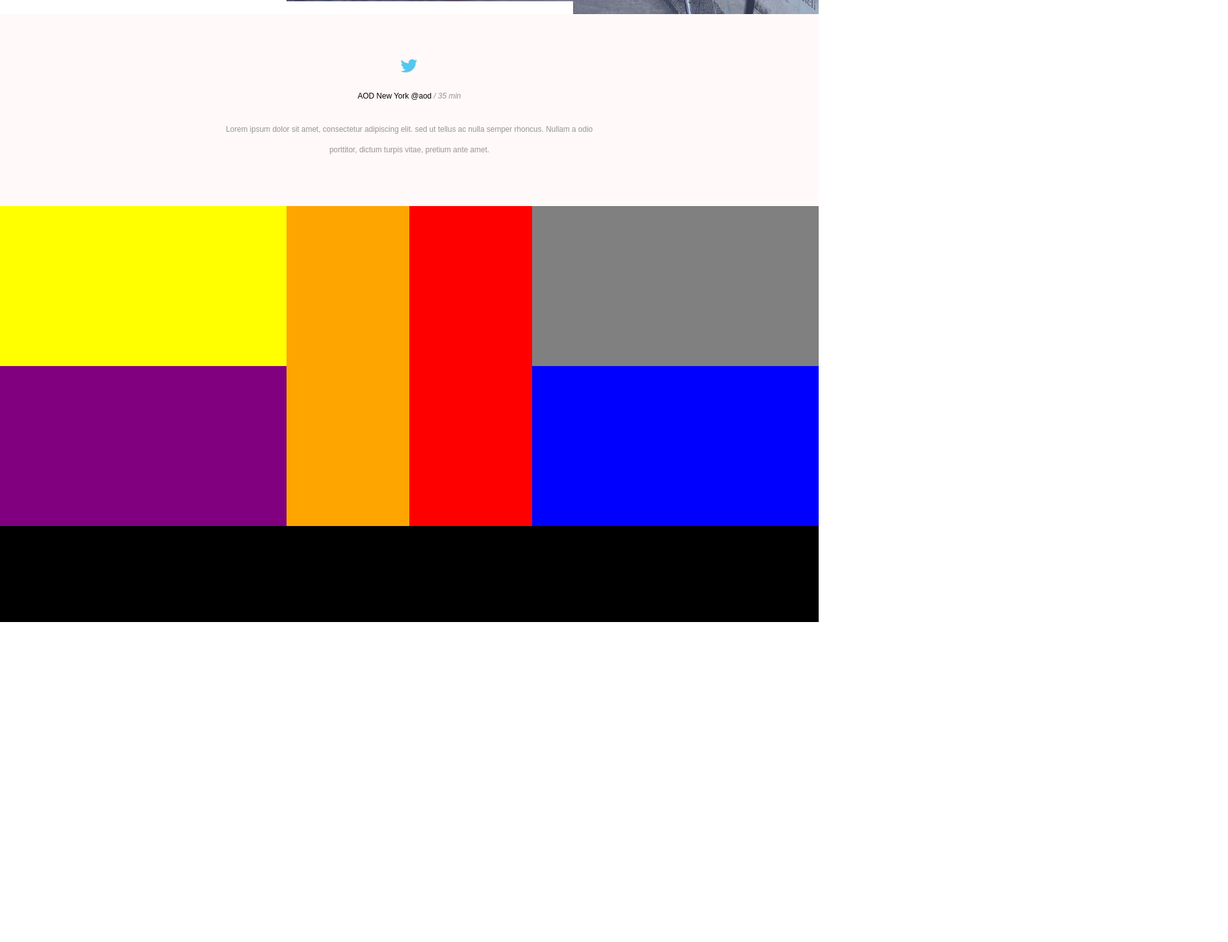
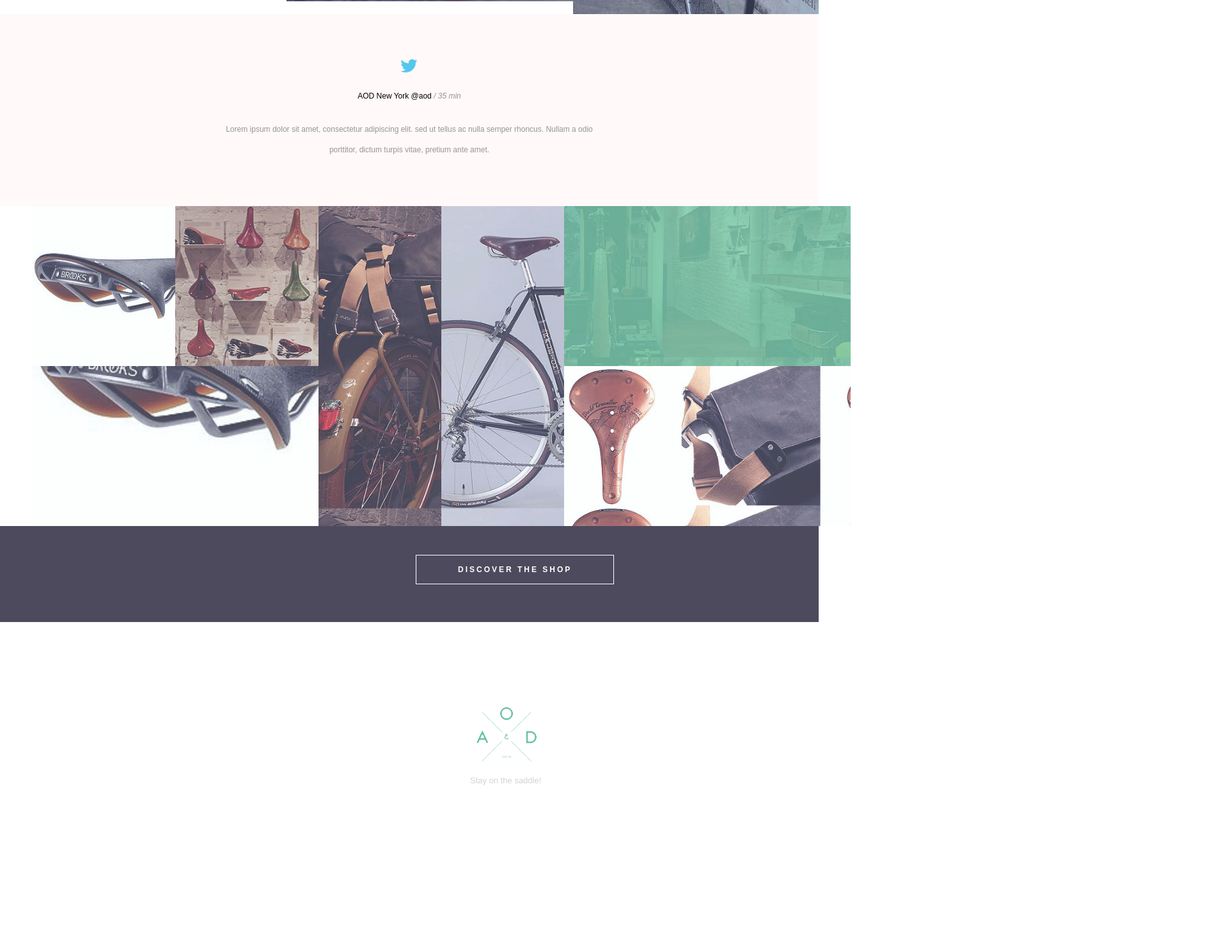
Before and after one commit to Lkthal/HTML-Mock, a plain HTML site: page index.html in a window 1280 px wide. Shown: the part 2583-4055 px from the top of the page at 64% size, 1920 px wide, since content can reach past the window. Before the commit the page ends 3555 px from the top, so only its background shows below. Drawn offline with Linux system fonts and the light colour scheme.

Commit message:
contact box styling

```diff
--- a/index.css
+++ b/index.css
@@ -355,11 +355,14 @@ em {
 	  font-size: 12px;
 	  line-height: 32px;
 }
+
 .banner{
 	width: 100%;
 	height: 500px;
-	background-color: red;
 	display: block;
+  padding: 0px 50px;
+  position: relative;
+  opacity:.9;
 
 }
 .left-half{
@@ -367,62 +370,132 @@ em {
 	height: 500px;
 	float:left;
 	position: relative;
-	background-color: blue;
+
 }
 .right-half{
 	width: 50%;
 	height: 500px;
 	float:left;
 	position: relative;
-	background-color: green;
+
 }
 .top-box{
-	width:70%;
+	width: 70%;
+  height: 250px;
+  float: left;
+  position: relative;
+}
+.top-box-left{
+	width: 50%;
 	height:250px;
-	background-color: yellow;
 	float:left;
-	position: relative;
+	position:relative;
+	background: url(assets/bottom-image-1.jpg);
+	background-size: cover;
+}
+.top-box-right{
+	width: 50%;
+	height:250px;
+	float:right;
+	position:relative;
+	background: url(assets/bottom-image-2.jpg);
+	background-size: 113%;
+    background-position-y: 0px;
+    background-position-x: -24px;
 }
 .bottom-box{
-	width:70%;
-	height:250px;
-	background-color: purple;
-	float:left;
-	position: relative;
+	  width: 70%;
+    height: 250px;
+    background: url(assets/bottom-image-1.jpg);
+		background-size: 108%;
+    background-position-x: 0px;
+    background-position-y: -211px;
+    float: left;
+    position: relative;
 }
 .right-box{
 	width:30%;
 	height:500px;
-	background-color: orange;
-	float:left;
+  background:url(assets/bottom-image-3.jpg);
+  background-size: 123%;
+  background-position-x: -11px;
+  float:left;
 	position: relative;
 	bottom: 250px;
 }
 .left-box{
-	width:30%;
-	height:500px;
-	background-color: red;
-	float:left;
-	position: relative;
+width: 30%;
+    height: 500px;
+    background: url(assets/bottom-image-4.jpg);
+		background-size: 123%;
+    background-position-x: -20px;
+    background-position-y: 0px;
+    float: left;
+    position: relative;
 }
 .right-top{
-	width:70%;
-	height:250px;
-	background-color: gray;
-	float:left;
-	position: relative;
+	  width: 70%;
+    height: 250px;
+    background: url(assets/bottom-image-5.jpg);
+		background-size: 120%;
+    background-position-x: -46px;
+    background-position-y: -33px;
+    float: left;
+    position: relative;
 }
 .right-bottom{
-	width:70%;
-	height:250px;
-	background-color: blue;
-	float:left;
+	width: 70%;
+	height: 250px;
+	background: url(assets/bottom-image-6.jpg);
+	background-size: 97%;
+	background-position-x: -34px;
+	background-position-y: 0px;
+	float: left;
 	position: relative;
 }
 .lower-banner{
 	width: 100%;
 	height: 150px;
-	background-color: black;
+	background-color: #4e4a5d;
 	position: relative;
 
 }
+.lower-banner h2{
+	text-transform: uppercase;
+	color: white;
+	font-family: sans-serif;
+	font-size: 12px;
+	letter-spacing: 3px;
+	font-weight: bold;
+	padding: 15px 65px;
+	border: solid .5px white;
+	width: 250px;
+	display: inline;
+	margin: 0 auto;
+	position: relative;
+	left: 650px;
+	top: 59px;
+
+}
+
+.contact{
+	width: 100%;
+	height: 500px;
+	background-color: white;
+	display:block
+	position:relative;
+}
+.logo-block{
+	padding: 0 20px;
+	display: inline;
+	margin: 0 auto;
+	position: relative;
+	left: 725px;
+	top: 133px;
+}
+.logo-block h4 {
+    color: lightgray;
+    padding: 20px 10px;
+    font-family: sans-serif;
+    font-size: 13px;
+}
--- a/index.html
+++ b/index.html
@@ -93,6 +93,13 @@
       <div class="left-half">
         <div class="top-box">
 
+          <div class="top-box-right">
+
+          </div>
+          <div class="top-box-left">
+
+          </div>
+
         </div>
         <div class="bottom-box">
 
@@ -116,7 +123,13 @@
 
     </div>
     <div class="lower-banner">
-
+      <h2>Discover the Shop</h2>
+    </div>
+    <div class="contact">
+      <div class="logo-block">
+        <img src="assets/aod-logo.png" alt="">
+        <h4>Stay on the saddle!</h4>
+      </div>
     </div>
   </body>
 </html>
```
